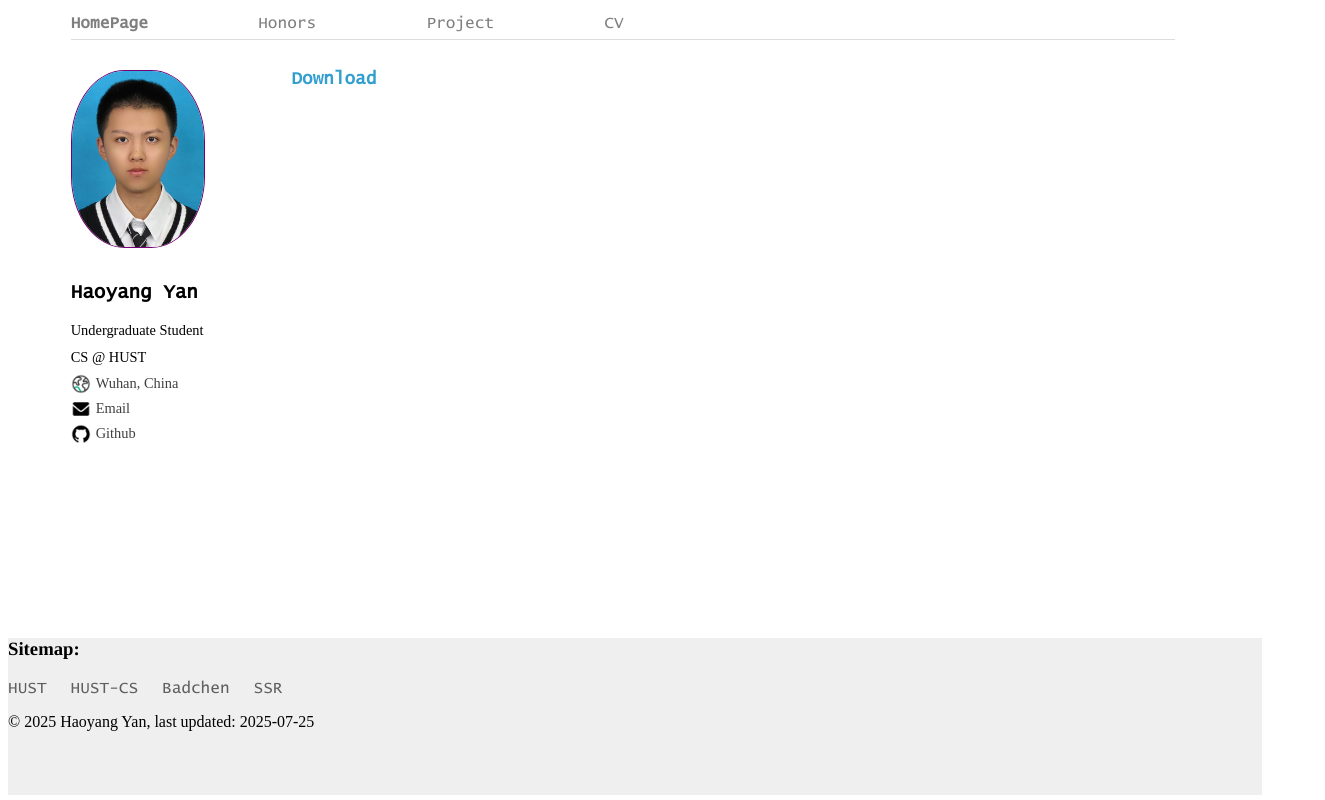
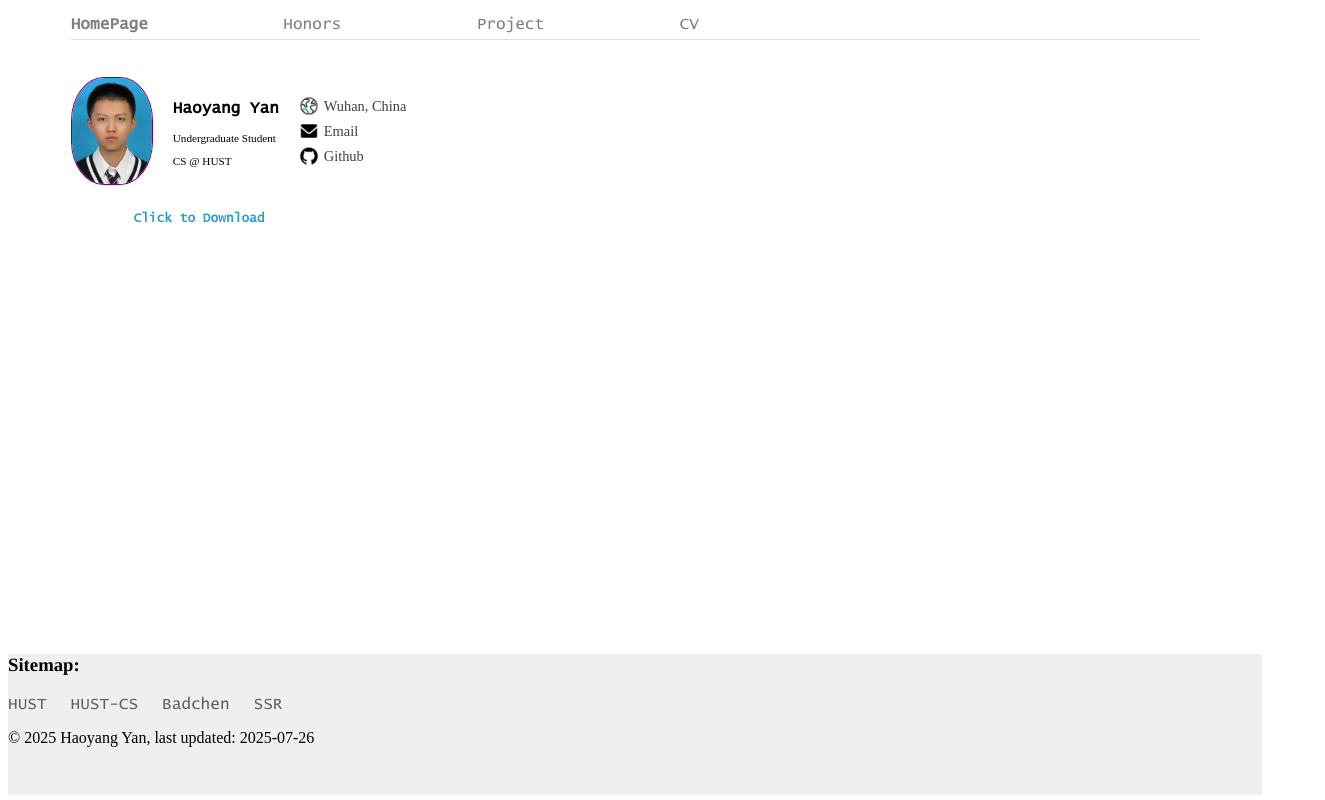
Before and after one commit to Sisyphus616/Page, a plain HTML site: page cv.html in a window 1280 px wide. Shown: the whole page, 1325 px wide, since content can reach past the window. Drawn offline with Linux system fonts and the light colour scheme; a web font is replaced by a local one.

Commit message:
更新了移动端的显示

```diff
--- a/css/basic-pe.css
+++ b/css/basic-pe.css
@@ -14,21 +14,21 @@
 }
 
 .index{
-    height: 78%;
-    width: 88%;
+    height: 80%;
+    width: 100%;
     margin-left: 5%;
     margin-right: 5%;
 }
 
 .navbar{
     height: 5%;
-    width: 100%;
+    width: 90%;
     font-family: 'lucon';
     position: relative;
     display: flex;
     align-items: center;
     a{
-        margin-right: 10%;
+        margin-right: 12%;
         text-decoration: none;
         color: #7f7f7f;
     }
@@ -39,32 +39,35 @@
     border-bottom: 1px solid #ddd; /* Added border for better visibility */
 }
 .index-container{
-    height: 75%;
+    height: 100%;
     width: 100%;
     display: flex;
+    flex-direction: column;
     padding-top: 30px;
     .abstract{
-        width: 15%;
-        height: 100%;
+        width: 100%;
+        height: 20%;
+        margin-bottom: 20px;
         display: flex;
-        flex-direction: column;
+        /* flex-direction: column; */
+        align-items: center;
         .avatar{
-            margin-bottom: 30px;
-            width: 80%;
+            width: 80px;
             border-radius: 40%;
             border: 1px solid #770077;
+            margin-right: 20px;
         }
         p{
-            font-size: 0.9em;
-            margin-top: 5px;
-            margin-bottom: 5px;
+            font-size: 0.7em;
             font-family: 'Times';
         }
         .name{
-            font-size: 1.2em;
+            font-size: 1em;
             font-weight: bold;
-            margin-bottom: 15px;
             font-family: 'lucon';
+        }
+        .main-info{
+            margin-right: 20px;
         }
         .li{
             font-size: 0.9em;
@@ -88,10 +91,10 @@
         }
     }
     .content{
-        width: 80%;
-        height: 100%;
+        width: 86%;
+        height: 80%;
         margin-left: 5%;
-        font-size: 1.1em;
+        font-size: 0.8em;
         h2{
             font-family: 'lucon';
         }
@@ -104,7 +107,7 @@
     }
 }
 .footer{
-    height: 20%;
+    height: 18%;
     background-color: #efefef;
     a{
         text-decoration: none;
--- a/cv.html
+++ b/cv.html
@@ -20,10 +20,13 @@
     <div class="index-container">
         <div class="abstract">
             <img src="./source/images/avatar.jpg" alt="avatar" class="avatar"/>
+            <div class="main-info">
                 <p class="name"><strong>Haoyang Yan</strong></p>
                 <p>Undergraduate Student</p>
                 <p>CS @ HUST</p>
+            </div>
             <!-- 地点列表 -->
+            <div class="ul">
                 <div class="li">
                     <img src="./source/images/place.png"/>
                     Wuhan, China
@@ -37,8 +40,9 @@
                     <a href="https://github.com/Sisyphus616" target="_blank">Github</a>
                 </div>
             </div>
+        </div>
         <div class="content">
-            <a href="./source/images/CV.png" download="Haoyang_Yan_CV">Download</a>
+            <a href="./source/images/CV.png" download="Haoyang_Yan_CV">Click to Download</a>
         </div>
     </div>
     </div>
@@ -49,7 +53,7 @@
         <a href="https://cs.hust.edu.cn" target="_blank">HUST-CS</a>
         <a href="https://badchen666.github.io" target="_blank">Badchen</a>
         <a href="https://pandmonkey.github.io/" target="_blank">SSR</a>
-        <p>© 2025 Haoyang Yan, last updated: 2025-07-25</p>
+        <p>© 2025 Haoyang Yan, last updated: 2025-07-26</p>
     </div>
 
 </body>
```
Also changed, not shown: honors.html (+5 -1 lines), index.html (+5 -1 lines), project.html (+5 -1 lines). Lines whose indentation alone changed are shown as unchanged.
